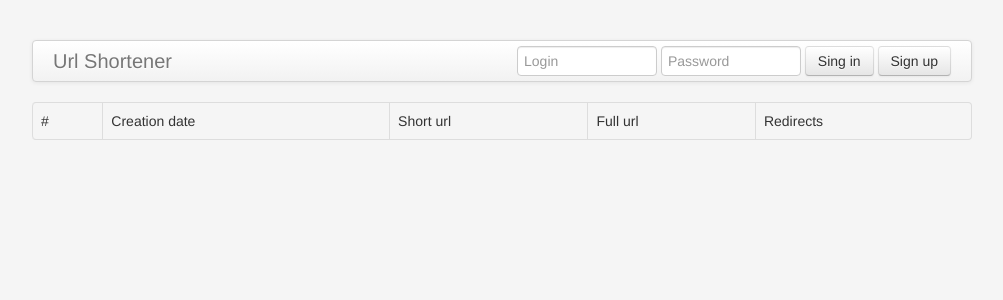
After one commit to ruzhytskyi/url_shortener, a Flask app: template url_shortener/templates/statistics.html in a window 1280 px wide. The commit adds this page. Shown: the top 300 px of the page, without its empty margins (138-1141 px from the left). Run offline with Flask 2, Linux system fonts and the light colour scheme; the template is opened without the code that fills it, so the values that code supplies are empty.

Commit message:
Implemented statistics page

```diff
--- a/url_shortener/templates/layout.html
+++ b/url_shortener/templates/layout.html
@@ -55,7 +55,7 @@
           <a class="brand" href="{{ url_for('shortener') }}">Url Shortener</a>
           {% if session['login'] %}
           <ul class="nav">
-            <li><a href="#">Stats</a></li>
+            <li><a href="{{ url_for('statistics') }}">Statistics</a></li>
           </ul>
           <form class="navbar-form pull-right" action="sign_out">
             <button class="btn">Sign out</button>
--- /dev/null
+++ b/url_shortener/templates/statistics.html
@@ -0,0 +1,21 @@
+{% extends "layout.html" %}
+{% block body %}
+  <table class="table table-bordered">
+    <tr>
+      <td>#</td>
+      <td>Creation date</td>
+      <td>Short url</td>
+      <td>Full url</td>
+      <td>Redirects</td>
+    </tr>
+    {% for i, hash in hashes %}
+    <tr>
+      <td>{{ i+1 }}</td>
+      <td>{{ hash.creation_date.__str__()[:-7] }}</td>
+      <td>{{ hash.url_hash }}</td>
+      <td>{{ hash.full_url }}</td>
+      <td>{{ hash.redirects }}</td>
+    </tr>
+    {% endfor %}
+  </table>
+{% endblock %}
--- a/url_shortener/views.py
+++ b/url_shortener/views.py
@@ -74,8 +74,22 @@ def sign_out():
 
 @app.route('/<url_hash>', methods=['GET'])
 def redirection(url_hash):
-    full_url = Hash.query.filter_by(url_hash=url_hash).first().full_url
+    hash_obj = Hash.query.filter_by(url_hash=url_hash).first()
+    hash_obj.redirects += 1
+    db.session.commit()
+    full_url = hash_obj.full_url
     return redirect(full_url)
+
+@app.route('/statistics', methods=['GET'])
+def statistics():
+    user_id = User.query.filter_by(login=session['login']).first().id
+    hashes = Hash.query.filter_by(user_id=user_id)
+    for hash_obj in hashes:
+        short_url = make_short_url(app.config['HOST'],
+                                   app.config['PORT'],
+                                   hash_obj.url_hash)
+        hash_obj.url_hash = short_url
+    return render_template('statistics.html', hashes=enumerate(hashes))
 
 @app.route('/favicon.ico', methods=['GET'])
 def favicon():
```
